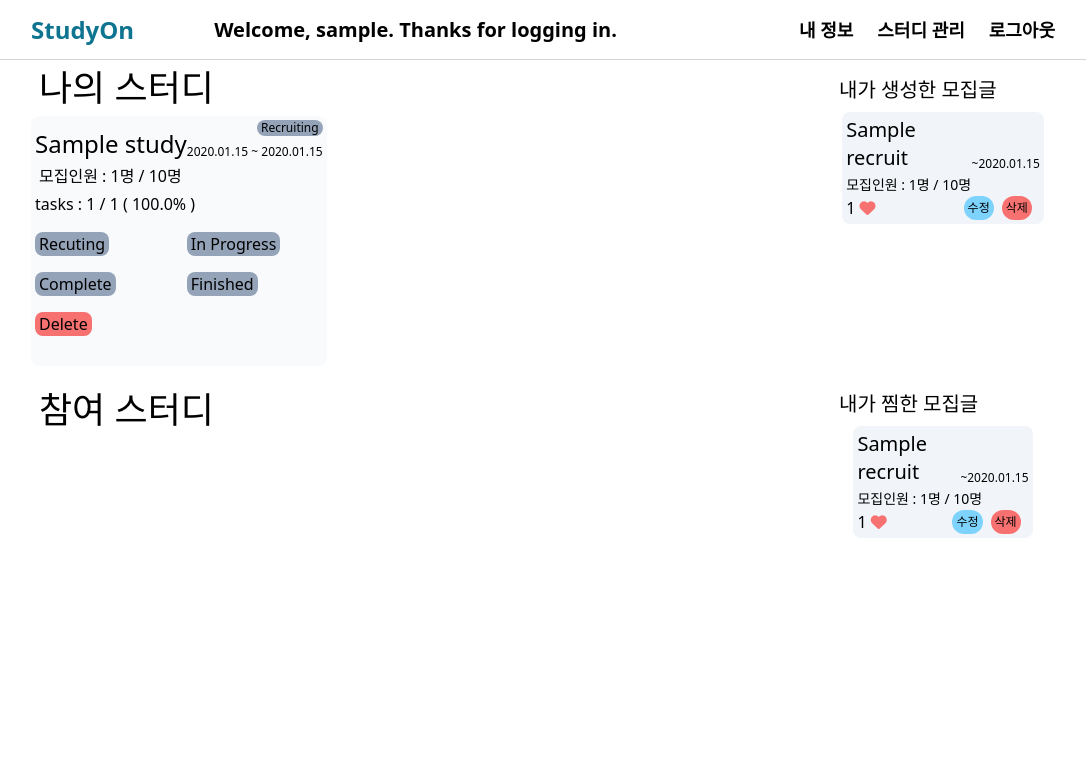
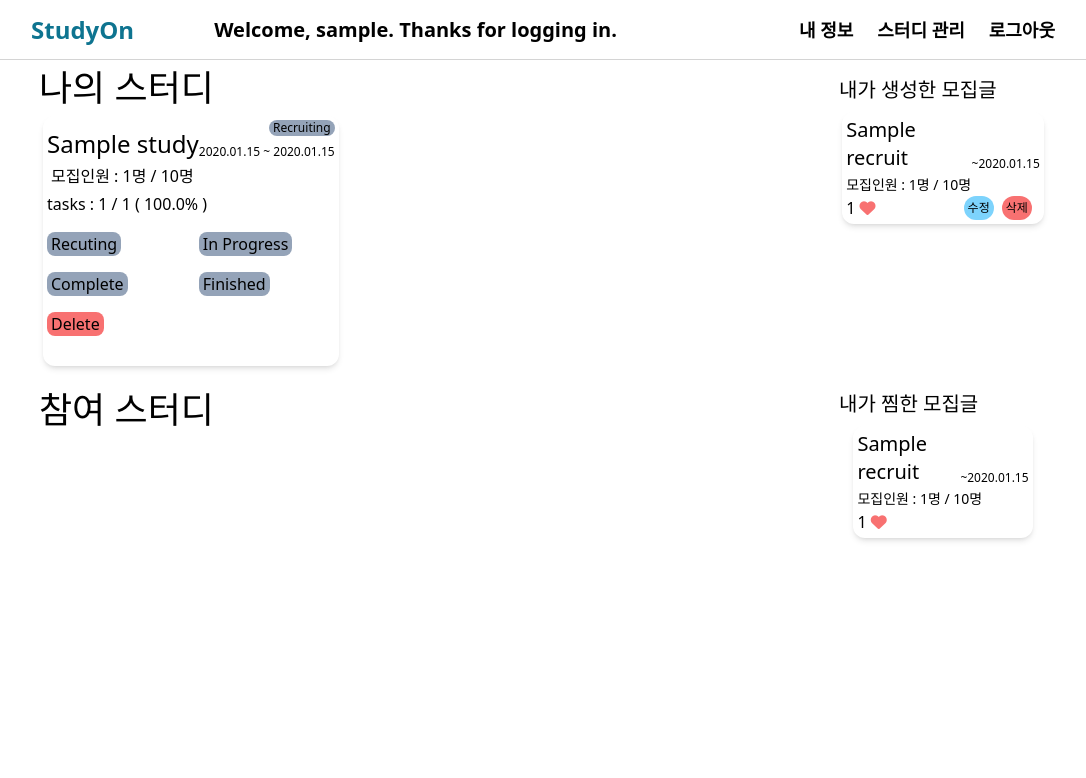
Before and after one commit to likelion-backend-6th/studyon, a Django app: page /studies/ in a window 1280 px wide. Shown: the top 778 px of the page, without its empty margins (97-1183 px from the left). Run offline with Django 4.2, Linux system fonts and the light colour scheme; a user stored in the database is signed in; tables that the repository leaves empty hold one stand-in row (values such as "Sample post"); some web fonts are replaced.

Commit message:
Update) 스터디 관리 메인페이지 디자인 수정 2차

```diff
--- a/static/css/base.css
+++ b/static/css/base.css
@@ -682,6 +682,10 @@ video {
   margin-right: 0.25rem;
 }
 
+.ml-3 {
+  margin-left: 0.75rem;
+}
+
 .box-border {
   box-sizing: border-box;
 }
--- a/templates/studies/index.html
+++ b/templates/studies/index.html
@@ -17,7 +17,7 @@
             <p class='text-xl p-2'>내가 생성한 모집글</p>
             <div class='h-[270px] overflow-y-scroll'>
                 {% for my_recruit in my_recruits %}
-                    <div class='bg-slate-100 rounded-lg w-[90%] p-1 mb-1 ml-auto mr-auto'>
+                    <div class='shadow-md rounded-xl w-[90%] p-1 mb-1 ml-auto mr-auto'>
                         <div class='flex items-end'>
                             <a class='text-xl' href="{% url "recruits:recruit_detail" my_recruit.id %}">{{ my_recruit.title }}</a>
                             <span class='text-xs ml-auto'>~{{ my_recruit.deadline|date:'Y.m.d' }}</span>
@@ -34,7 +34,7 @@
             <p class='text-xl p-2'>내가 찜한 모집글</p>
             <div class='h-[270px] overflow-y-scroll'>
                 {% for like_recruit in like_recruits %}
-                    <div class='bg-slate-100 rounded-lg w-4/5 p-1 mb-1 ml-auto mr-auto'>
+                    <div class='shadow-md rounded-xl w-4/5 p-1 mb-1 ml-auto mr-auto'>
                         <div class='flex items-end'>
                             <a class='text-xl' href="{% url "recruits:recruit_detail" like_recruit.id %}">{{ like_recruit.title }}</a>
                             <span class='text-xs ml-auto'>~{{ like_recruit.deadline|date:'Y.m.d' }}</span>
@@ -42,8 +42,6 @@
                         <span class='text-sm'>모집인원 : {{ like_recruit.members.count }}명 / {{ like_recruit.total_seats }}명</span>
                         <div class='flex justify-end'>
                             <span class='mr-auto'>{{ like_recruit.like_users.count }} <i class="fa-solid fa-heart text-red-400"></i></span>
-                            <div class='mr-2 bg-sky-300 rounded-full text-xs p-1'><a href="{% url 'recruits:modify_recruit' like_recruit.id %}">수정</a></div>
-                            <div class='mr-2 bg-red-400 rounded-full text-xs p-1'><a href="{% url 'recruits:delete_recruit' like_recruit.id %}">삭제</a></div>
                         </div>
                     </div>
                 {% endfor %}
@@ -53,7 +51,7 @@
             <p class='text-4xl m-2'>나의 스터디</p>
             <div class='flex flex-row overflow-hidden w-full min-w-[250px] overflow-x-scroll pb-4'>
                 {% for my_study in my_studies %}
-                    <div class='bg-slate-50 mr-3 p-1 rounded-lg min-w-[250px] h-[250px]'>
+                    <div class='shadow-md rounded-xl ml-3 mr-3 p-1 min-w-[250px] h-[250px]'>
                         <div class='relative pt-2 flex items-end'>
                             <a class='text-2xl' href="{% url "manager:study_detail" my_study.id %}">{{ my_study.title }}</a>
                             <span class='text-xs ml-auto'>{{ my_study.start|date:'Y.m.d' }} ~ {{ my_study.end|date:'Y.m.d' }}</span>
@@ -96,7 +94,7 @@
             <p class='text-4xl m-2'>참여 스터디</p>
             <div class='flex flex-row overflow-hidden w-full min-w-[250px] overflow-x-scroll pb-4'>
                 {% for in_study in in_studies %}
-                    <div class='bg-slate-50 mr-3 p-1 rounded-lg min-w-[250px] h-[150px]'>
+                    <div class='shadow-md rounded-xl ml-3 mr-3 p-1 min-w-[250px] h-[150px]'>
                         <div class='relative pt-2 flex items-end'>
                             <a class='text-2xl' href="{% url "manager:study_detail" in_study.id %}">{{ in_study.title }}</a>
                             <span class='text-xs ml-auto'>{{ in_study.start|date:'Y.m.d' }} ~ {{ in_study.end|date:'Y.m.d' }}</span>
```
